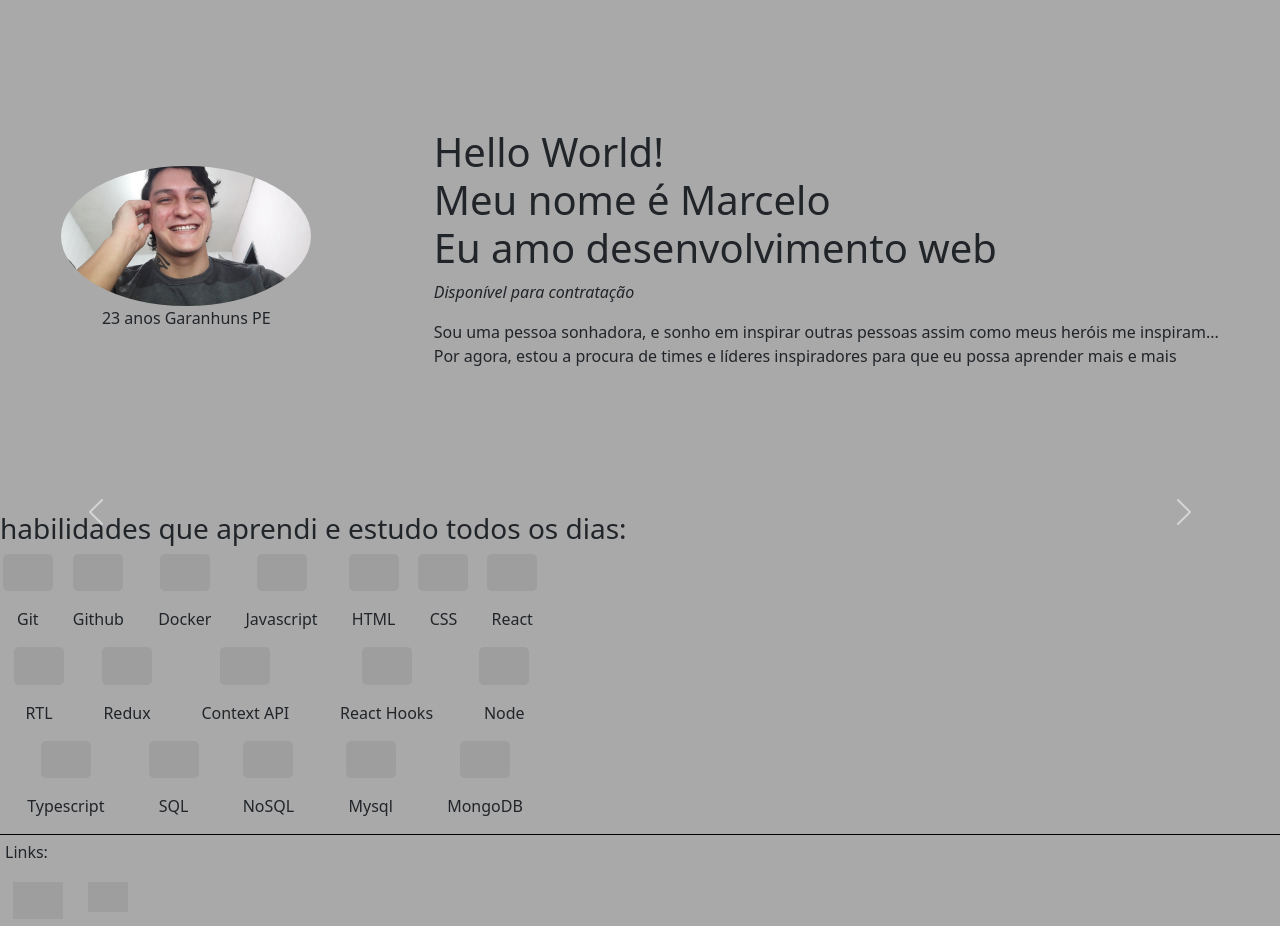
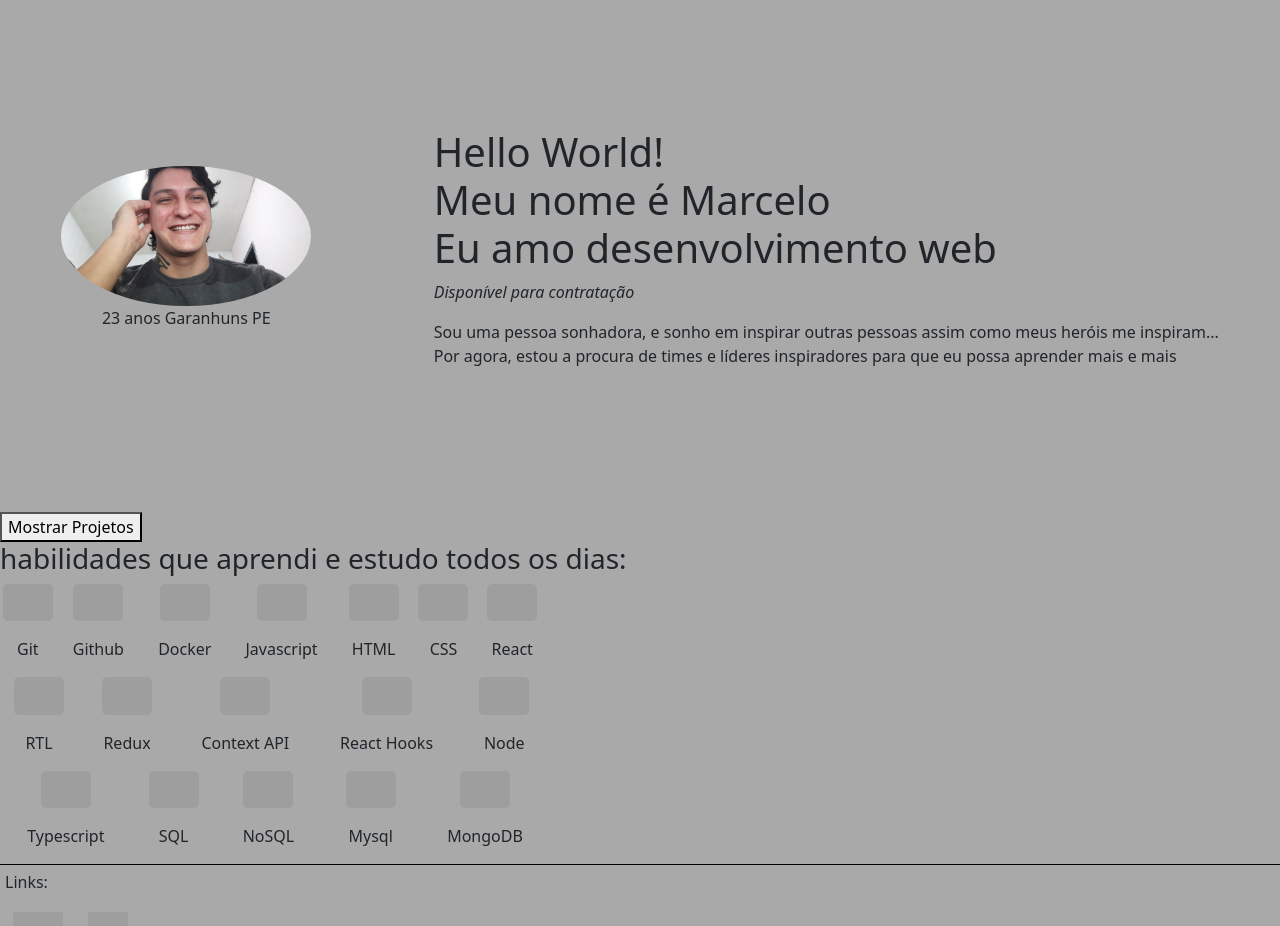
Before and after one commit to MarceloFerreira72/MarceloFerreira72.github.io, a React (Create React App) app: page / in a window 1280 px wide. Shown: the top 926 px of the page. Built offline with nearby package versions, Linux system fonts and the light colour scheme; grey boxes are pictures that could not be loaded.

Commit message:
adiciona projeto como um Collapse

```diff
--- a/package.json
+++ b/package.json
@@ -35,5 +35,10 @@
       "last 1 firefox version",
       "last 1 safari version"
     ]
+  },
+  "devDependencies": {
+    "eslint": "^8.36.0",
+    "eslint-config-trybe-fundamentals": "^1.1.1",
+    "eslint-plugin-react": "^7.32.2"
   }
 }
--- a/src/Components/Projects.jsx
+++ b/src/Components/Projects.jsx
@@ -1,18 +1,32 @@
-import React from "react";
+import React, { useState } from "react";
+import { Collapse } from "react-bootstrap";
 import Carousel from 'react-bootstrap/Carousel';
 import projetos from "../Db/Projetos";
 
 function Projects() {
+  const [open, setOpen] = useState(false)
+
+
+
   return (
+    <div>
+      <button
+        onClick={() => setOpen(!open)}
+        aria-controls="projects-carrousel"
+        aria-expanded={open}
+      >
+        {open ? 'Esonder Projetos' : 'Mostrar Projetos'}
+      </button>
+      <Collapse in={open}>
+        <div id="projects-carrousel">
           <Carousel>
-      {projetos.map((projeto) => (
-        <Carousel.Item>
+            {projetos.map((projeto, index) => (
+              <Carousel.Item key={index}>
               <img
                 className="d-block w-100"
                 src={projeto.img}
                 alt={projeto.name}
-          height="300px"
-          width=""
+                height="50%"
               />
               <Carousel.Caption>
                 <h3>{projeto.name}</h3>
@@ -21,6 +35,9 @@ function Projects() {
             </Carousel.Item>
             ))}
           </Carousel>
+        </div>
+      </Collapse>
+    </div>
   )
 }
 
--- a/src/Db/Projetos.js
+++ b/src/Db/Projetos.js
@@ -1,3 +1,11 @@
-const projetos = [];
+import Images from '../Images/projects'
+
+const projetos = [
+  {
+    img: Images.TwitchGameForRp,
+    name: 'TwitchGameForRp',
+    description: 'Meu primeiro projeto fora da trybe, neste eu fiz um mini game com React, bem básico mesmo. Onde você deveria encontrar o Twitch(personagem do jogo) que fica invisível quando você inicia o game'
+  }
+];
 
 export default projetos;
--- /dev/null
+++ b/src/Images/projects/index.js
@@ -0,0 +1,3 @@
+import TwitchGameForRp from './TwitchGameForRp.png';
+
+export default { TwitchGameForRp };
```
Also changed, not shown: .eslintrc.js (added), .eslintrc.json (added), 2 other files (tests, documents, lock files or other folders). Lines whose indentation alone changed are shown as unchanged.
